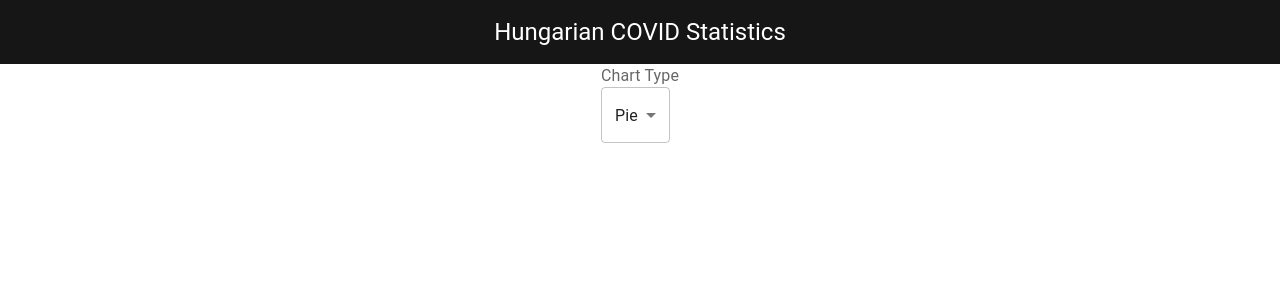
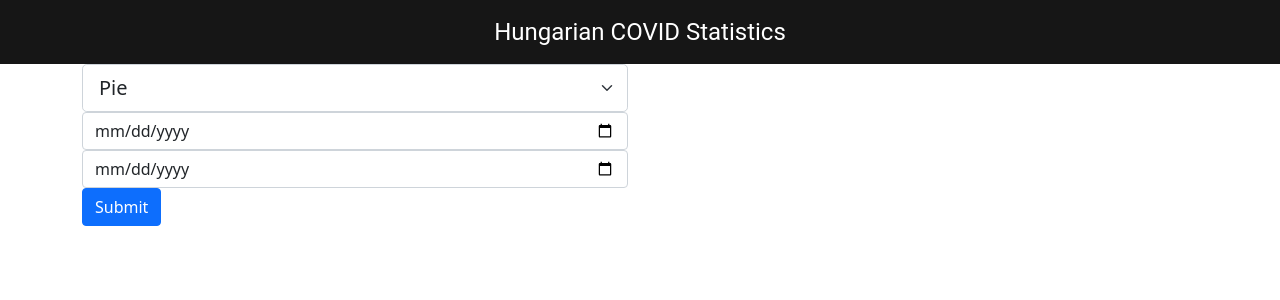
Before and after one commit to StahlAttila/mindtech-application-project, a React (Create React App) app in the folder frontend/: page / in a window 1280 px wide. Shown: the top 300 px of the page. Built offline with nearby package versions, Linux system fonts and the light colour scheme; no server answers.

Commit message:
added datepickers and modified context

```diff
--- a/frontend/src/components/FilterData/FilterData.tsx
+++ b/frontend/src/components/FilterData/FilterData.tsx
@@ -1,9 +1,26 @@
+import React, { useRef } from 'react'
+import Form from 'react-bootstrap/esm/Form'
+import Button from 'react-bootstrap/Button'
 import SelectOption from '../UI/SelectOption'
 
 const FilterData = () => {
+  const startingDateInputRef = useRef() as React.MutableRefObject<HTMLInputElement>
+  const endingDateInputRef = useRef() as React.MutableRefObject<HTMLInputElement>
+
+  const handleSubmit = (event: React.FormEvent<HTMLFormElement>) => {
+    event.preventDefault();
+    console.log(startingDateInputRef.current.value)
+    console.log(endingDateInputRef.current.value)
+  }
+
   return (
     <div>
       <SelectOption />
+      <Form onSubmit={handleSubmit}>
+        <Form.Control type="date" name="from" ref={startingDateInputRef}/>
+        <Form.Control type="date" name="to" ref={endingDateInputRef}/>
+        <Button type='submit'>Submit</Button>
+      </Form>
     </div>
   )
 }
--- a/frontend/src/components/UI/SelectOption.tsx
+++ b/frontend/src/components/UI/SelectOption.tsx
@@ -1,36 +1,20 @@
-import React, { useContext, useState } from 'react'
-import InputLabel from '@mui/material/InputLabel';
-import MenuItem from '@mui/material/MenuItem';
-import Select from '@mui/material/Select';
-import { SelectChangeEvent } from '@mui/material';
-import {CovidDataContext} from '../../store/covid-context'
+import { ChangeEventHandler, useContext, useState } from 'react'
+import { CovidDataContext } from '../../store/covid-context'
+import Form from 'react-bootstrap/Form'
 
 const SelectOption = () => {
-  const [chartType, setChartType] = useState("pie");
-  const covidDataCTX = useContext(CovidDataContext);
+  const covidDataCTX = useContext(CovidDataContext)
 
-  const handleChange = (event:SelectChangeEvent<string>) => {
-    event.preventDefault();
-    setChartType(event.target.value);
+  const handleChange: ChangeEventHandler<HTMLSelectElement> = (event) => {
     covidDataCTX.changeChartType(event.target.value)
   }
 
   return (
-    <div>
-      <InputLabel id="chart-type">Chart Type</InputLabel>
-      <Select
-        labelId="chart-type"
-        id="chart-type"
-        value={chartType}
-        onChange={handleChange}
-        autoWidth
-        label="Chart Type"
-      >
-        <MenuItem value="pie">Pie</MenuItem>
-        <MenuItem value="area">Area</MenuItem>
-        <MenuItem value="radial-bar">Radiant Bar</MenuItem>
-      </Select>
-      </div>
+    <Form.Select size="lg" onChange={handleChange}>
+      <option value="pie">Pie</option>
+      <option value="area">Area</option>
+      <option value="radial-bar">Radial Bar</option>
+    </Form.Select>
   )
 }
 
--- a/frontend/src/hooks/use-http.ts
+++ b/frontend/src/hooks/use-http.ts
@@ -52,7 +52,7 @@ function useHttp(requestFunction:(requestData: DateFilter) => Promise<CovidData[
   const [httpState, dispatch] = useReducer(httpReducer, initState );
 
   const sendRequest = useCallback(
-    async function (requestData) {
+    async function (requestData:DateFilter) {
       dispatch({ type: 'SEND', responseData: null, errorMessage: null });
       try {
         const responseData = await requestFunction(requestData);
--- a/frontend/src/pages/MainPage.tsx
+++ b/frontend/src/pages/MainPage.tsx
@@ -7,46 +7,47 @@ import StyledRadialBarChart from '../components/Charts/StyledRadialBarChart'
 import { CovidDataContext } from '../store/covid-context'
 import { fetchApiData } from '../lib/api'
 import useHttp from '../hooks/use-http'
+import Spinner from 'react-bootstrap/Spinner'
+import Container from 'react-bootstrap/Container'
+import { Col, Row } from 'react-bootstrap'
 
 const MainPage: React.FC = () => {
-  const { chartType } = useContext(CovidDataContext);
-  const {sendRequest, status, data} = useHttp(fetchApiData);
+  const { chartType, dateFilter } = useContext(CovidDataContext)
+  const { sendRequest, status, data } = useHttp(fetchApiData)
 
   useEffect(() => {
-    sendRequest(null)
-  },[sendRequest]);
+    sendRequest(dateFilter)
+  }, [sendRequest, dateFilter])
 
-  let ChartContent;
+  let ChartContent
 
-  if(status === 'completed' && data != null) {
-    if(chartType === 'area') {
-      ChartContent = <StyledAreaChart dataSet={data}/>
+  if (status === 'completed' && data != null) {
+    if (chartType === 'area') {
+      ChartContent = <StyledAreaChart dataSet={data} />
     } else if (chartType === 'pie') {
       ChartContent = <StyledPieChart data={data[data.length - 1]} />
-    } else if(chartType === 'radial-bar') {
+    } else if (chartType === 'radial-bar') {
       ChartContent = <StyledRadialBarChart data={data[data.length - 1]} />
     }
   }
 
   return (
-    <Grid container justifyContent="center" alignItems="center">
-      <Stack
-        direction="row"
-        divider={
-          <Divider
-            orientation="vertical"
-            flexItem
-            style={{ background: 'white' }}
-          />
-        }
-        spacing={4}
-      >
-        <FilterData />
+    <Container>
+      <Row>
+        <Col>
+          <FilterData />
+        </Col>
+        <Col>
+          {status === 'pending' &&
+            <Spinner animation="border" variant="info" role="status">
+              <span className="visually-hidden">Loading...</span>
+            </Spinner>
+          }
+          {ChartContent}
+        </Col>
+      </Row>
 
-        {status === 'pending' && <CircularProgress size={100} color="primary" />}
-        {ChartContent}
-      </Stack>
-    </Grid>
+    </Container>
   )
 }
 
--- a/frontend/src/store/covid-context.tsx
+++ b/frontend/src/store/covid-context.tsx
@@ -1,37 +1,48 @@
 import React, { useState } from 'react'
-import CovidData from '../models/covid-data'
+import DateFilter from '../models/date-filter'
 
 type CovidDataContextObj = {
-  dataSet: CovidData[]
-  updateDataSet: (dataSet: CovidData[]) => void
   changeChartType: (chartType: string) => void
   chartType: string
+  dateFilter: DateFilter
+  changeStartingDate: (startingDate: string) => void
+  changeEndingDate: (ending: string) => void
 }
 
 export const CovidDataContext = React.createContext<CovidDataContextObj>({
-  dataSet: [],
-  updateDataSet: () => {},
   changeChartType: () => {},
-  chartType: ''
+  chartType: '',
+  dateFilter: null,
+  changeStartingDate: () => {},
+  changeEndingDate: () => {}
 })
 
 const CovidDataContextProvider: React.FC = (props) => {
-  const [dataSet, setDataSet] = useState<CovidData[]>([])
   const [chartType, setChartType] = useState('pie')
+  const [dateFilter, setDateFilter] = useState<DateFilter>({startingDate: null, endingDate: null})
 
   const changeChartTypeHandler = (chartType: string) => {
     setChartType(chartType)
   }
 
-  const updateDataSetHandler = (dataSet: CovidData[]) => {
-    setDataSet(dataSet)
+  const changeStartingDateFilter = (startingDate: string | null) => {
+    setDateFilter((prev:DateFilter) => {
+      return {startingDate: startingDate, endingDate: prev!.endingDate}
+    })
+  }
+
+  const changeEndingDateFilter = (endingDate: string | null) => {
+    setDateFilter((prev:DateFilter) => {
+      return {startingDate: prev!.startingDate, endingDate: endingDate}
+    })
   }
 
   const contextValue: CovidDataContextObj = {
-    dataSet,
     chartType,
-    updateDataSet: updateDataSetHandler,
-    changeChartType: changeChartTypeHandler
+    changeChartType: changeChartTypeHandler,
+    dateFilter,
+    changeEndingDate: changeEndingDateFilter,
+    changeStartingDate: changeStartingDateFilter
   }
 
   return (
```
